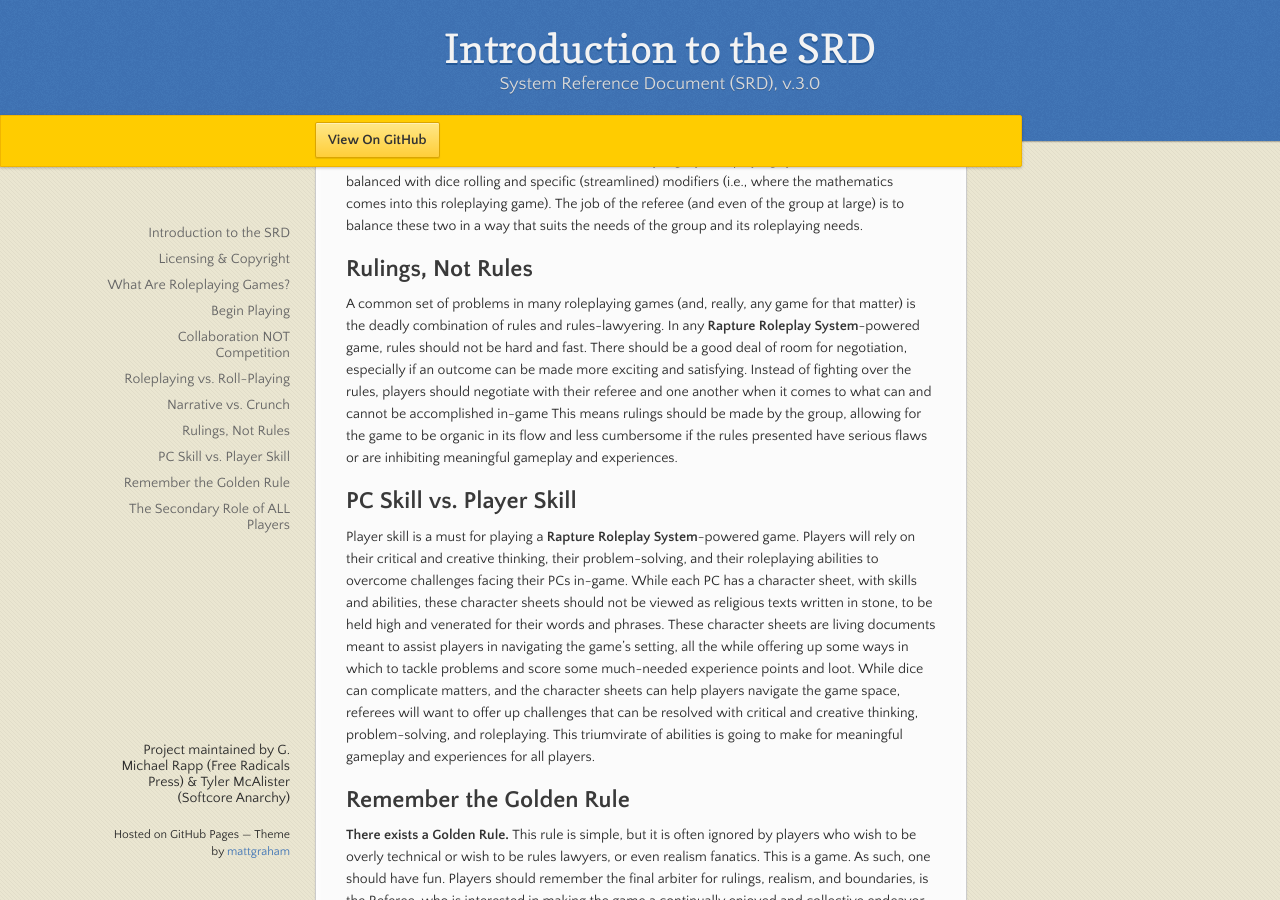
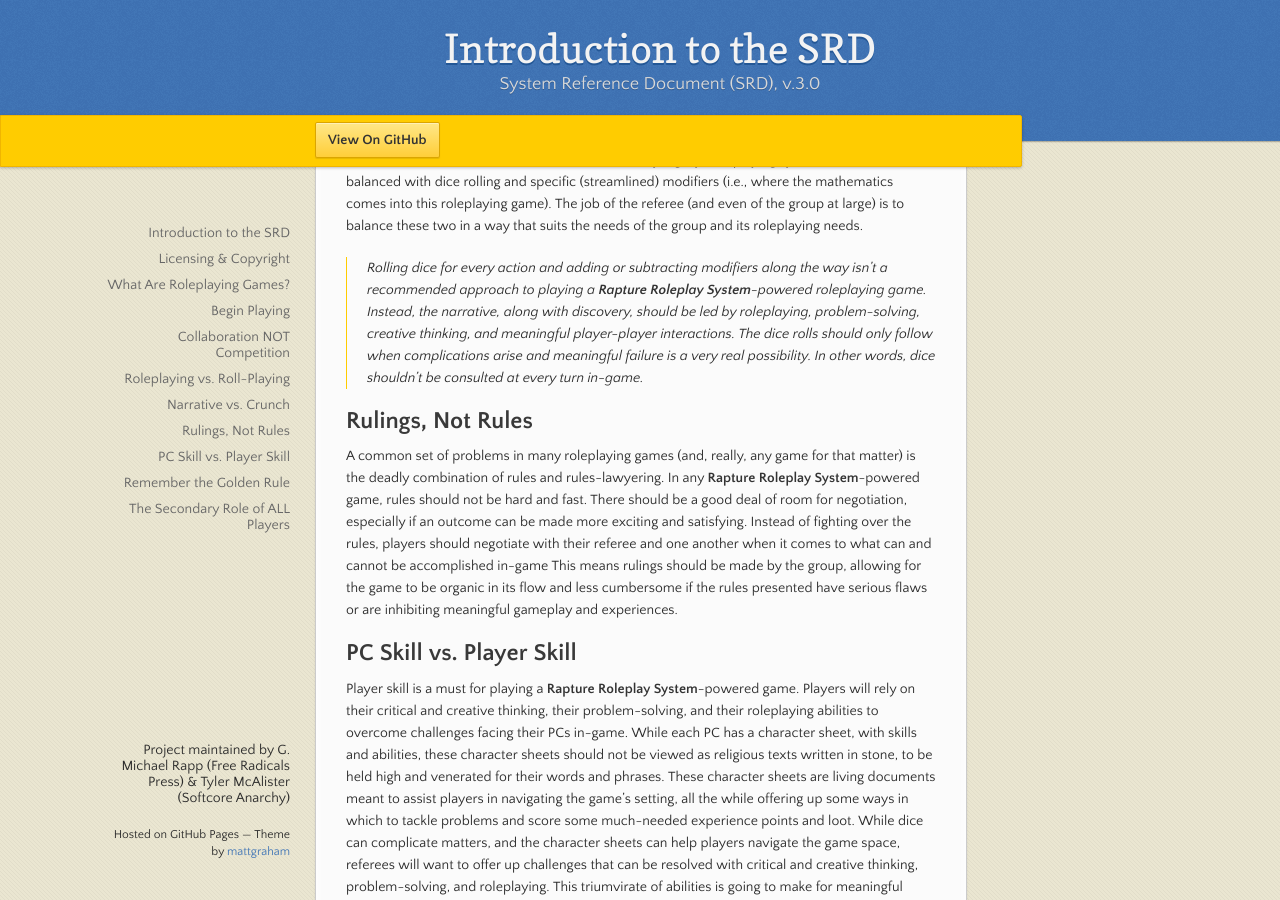
Before and after one commit to GMichaelRapp/rapture, a Jekyll site: the page built from index.md, in a window 1280 px wide and 900 px high, scrolled down 2739 px. Built offline with Jekyll 4.4.1, drawn with Linux system fonts in a browser that asks for light colours; our own code applies the rules of GitHub Pages for plain Markdown files.

Commit message:
Update index.md

```diff
--- a/index.md
+++ b/index.md
@@ -41,6 +41,8 @@ One of the many issues facing traditional (and often crunchy) roleplaying games
 ## Narrative vs. Crunch
 The **Rapture Roleplay System** moves away from the seriously overwhelming mathematical crunch that is often associated with some newer (and many legacy) roleplaying systems. Narrative is balanced with dice rolling and specific (streamlined) modifiers (i.e., where the mathematics comes into this roleplaying game). The job of the referee (and even of the group at large) is to balance these two in a way that suits the needs of the group and its roleplaying needs.
 
+> Rolling dice for every action and adding or subtracting modifiers along the way isn't a recommended approach to playing a **Rapture Roleplay System**-powered roleplaying game. Instead, the narrative, along with discovery, should be led by roleplaying, problem-solving, creative thinking, and meaningful player-player interactions. The dice rolls should only follow when complications arise and meaningful failure is a very real possibility. In other words, dice shouldn't be consulted at every turn in-game.
+
 ## Rulings, Not Rules
 A common set of problems in many roleplaying games (and, really, any game for that matter) is the deadly combination of rules and rules-lawyering. In any **Rapture Roleplay System**-powered game, rules should not be hard and fast. There should be a good deal of room for negotiation, especially if an outcome can be made more exciting and satisfying. Instead of fighting over the rules, players should negotiate with their referee and one another when it comes to what can and cannot be accomplished in-game This means rulings should be made by the group, allowing for the game to be organic in its flow and less cumbersome if the rules presented have serious flaws or are inhibiting meaningful gameplay and experiences.
 
```
